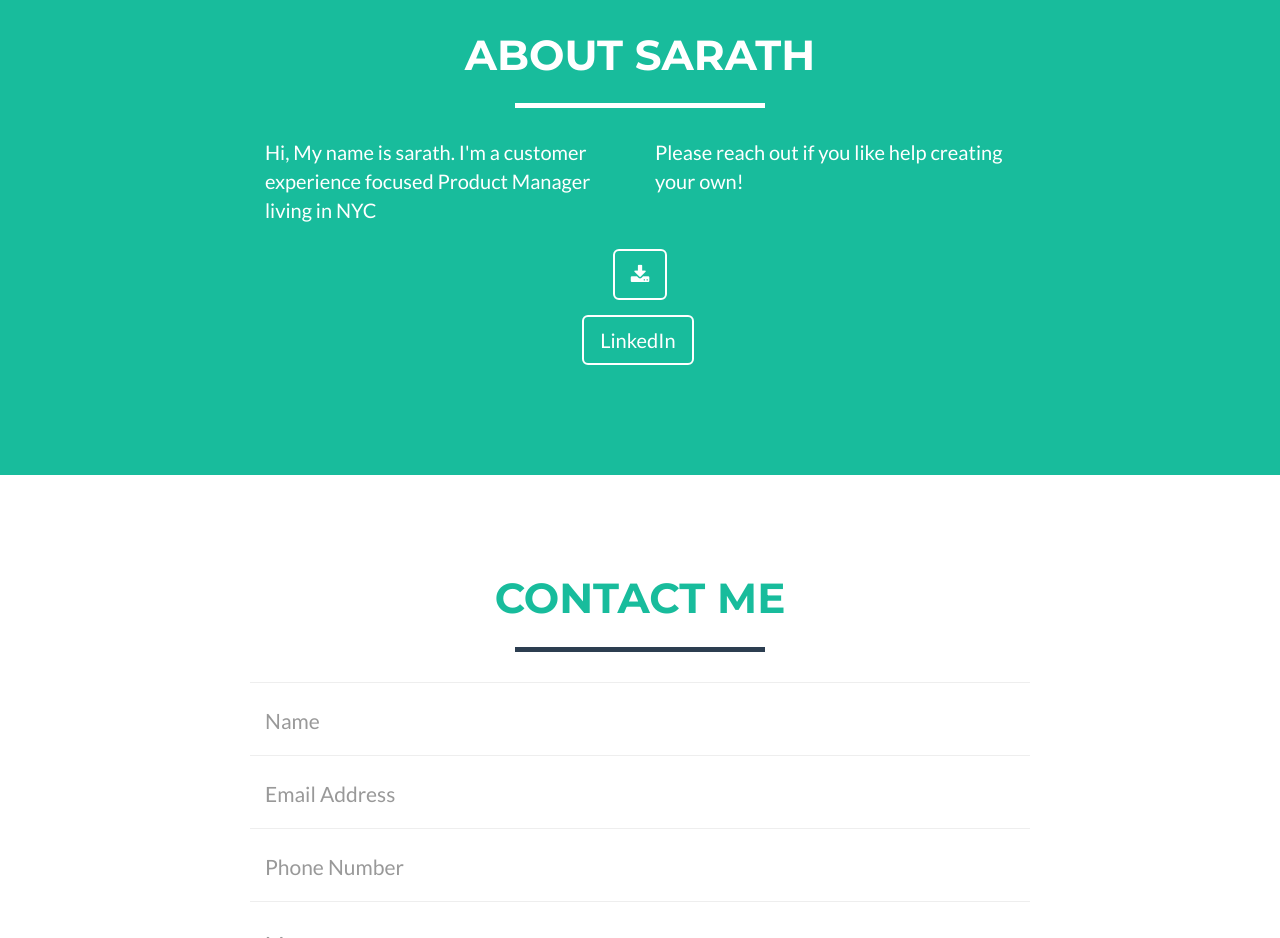
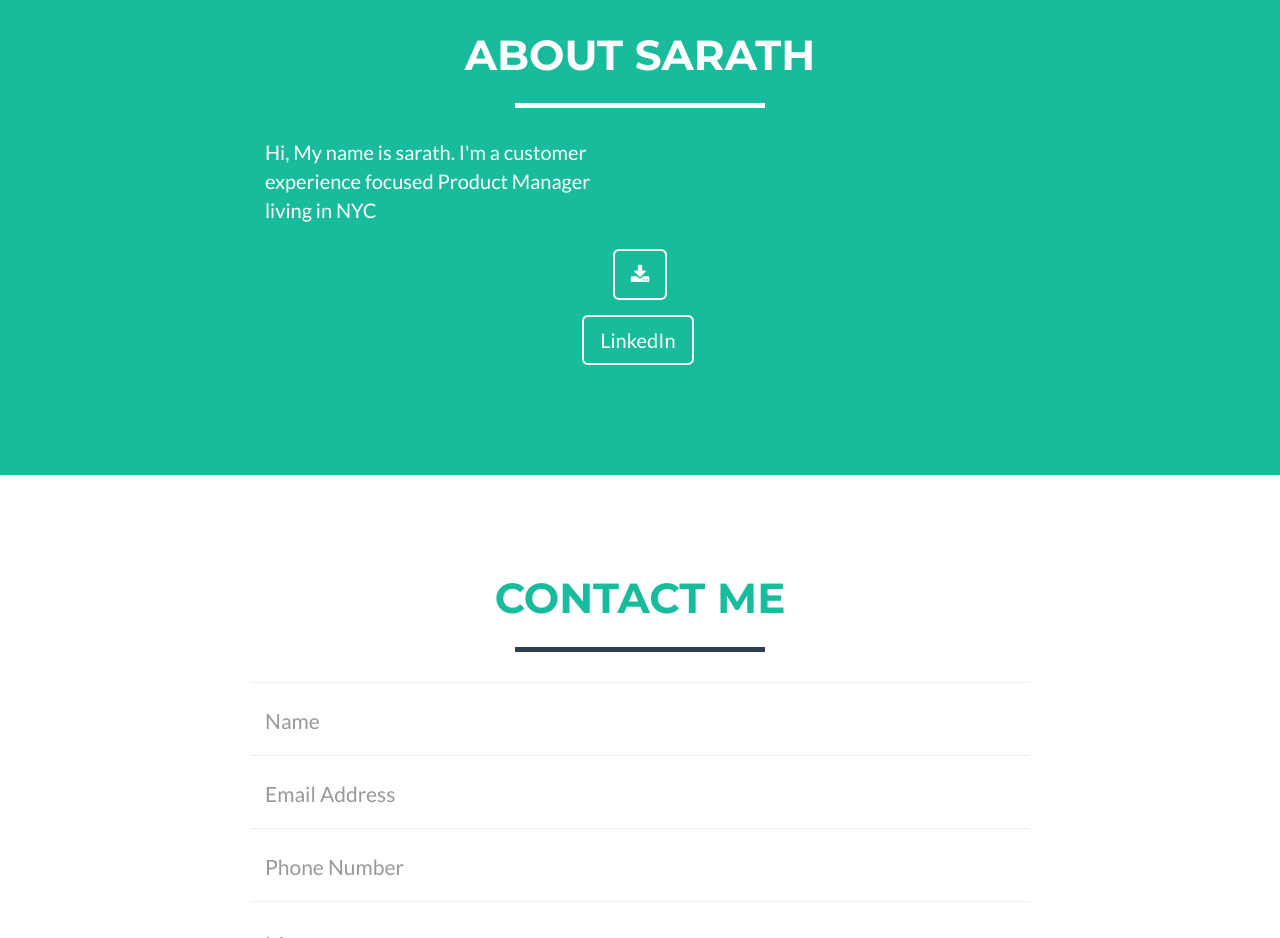
Before and after one commit to sarathmanuel/sarathmanuel, a website: page index.html in a window 1280 px wide. Shown: the part 1720-2658 px from the top of the page. Drawn offline with nearby package versions, Linux system fonts and the light colour scheme.

Commit message:
test
test

```diff
--- a/index.html
+++ b/index.html
@@ -170,9 +170,7 @@
                     <p>Hi, My name is sarath.
                     I'm a customer experience  focused Product Manager living in NYC</p>
                 </div>
-                <div class="col-lg-4">
-                    <p>Please reach out if you like help creating your own!</p>
-                </div>
+
                 <div class="col-lg-8 col-lg-offset-2 text-center">
                     <a href="#" class="btn btn-lg btn-outline"</a>
                         <i class="fa fa-download"></i>
```
